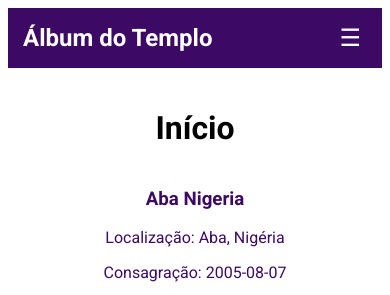
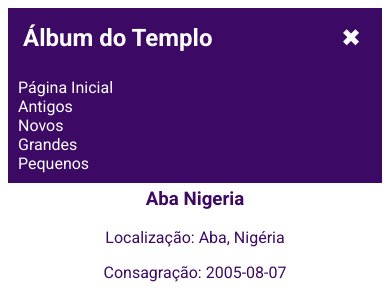
Before and after one commit to ricardoleonelbpn/wdd131, a plain HTML site: page templos-filtrados.html in a window 390 px wide. Both pictures are taken after a click on the button "Abrir menu". Shown: the top 295 px of the page. Drawn offline with Linux system fonts and the light colour scheme; a web font is replaced by a local one.

Commit message:
adiconando função no botao de hamburguer

```diff
--- a/estilos/templos-filtrados.css
+++ b/estilos/templos-filtrados.css
@@ -15,3 +15,19 @@
     }
 
 }
+
+.cabecalho {
+    position: relative;
+}
+
+.navigation.open {
+    display: flex;
+    flex-direction: column;
+    position: absolute;
+    top: 100%;
+    right: 0;
+    width: 100%;
+    background-color: #3C0A64;
+    z-index: 10;
+    padding: 10px 0;
+}
--- a/scripts/templos-filtrados.js
+++ b/scripts/templos-filtrados.js
@@ -12,6 +12,16 @@ document.getElementById("ultimaModificacao").textContent =
 
 
 const container = document.querySelector('.res-grid');
+
+const botaoMenu = document.querySelector("#menu");
+const navegacao = document.querySelector(".navigation");
+
+botaoMenu.addEventListener("click", () => {
+
+    navegacao.classList.toggle("open");
+    botaoMenu.classList.toggle("open");
+
+});
 
 const templos = [
   {
```
